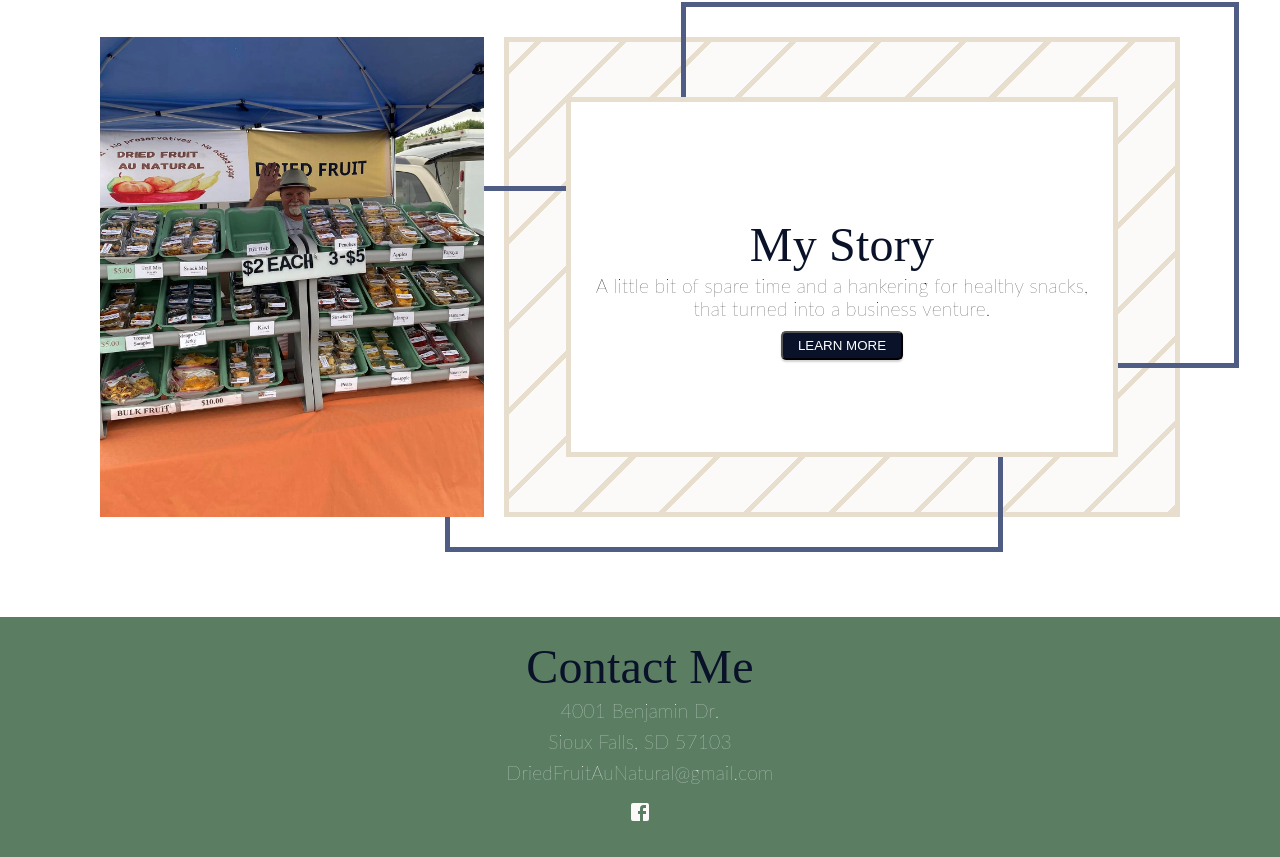
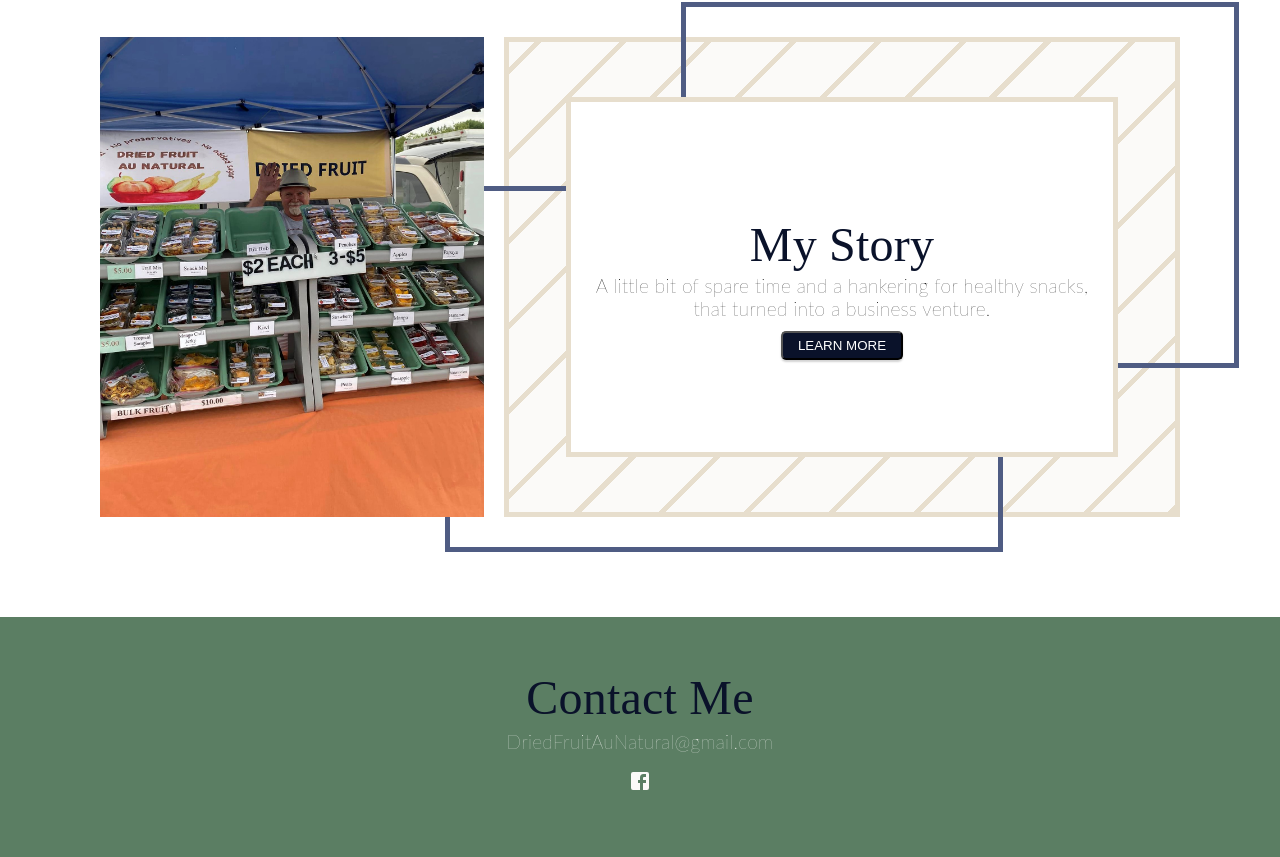
Before and after one commit to JaBrow04/DriedFruitAuNatural, a React (Create React App) app: page / in a window 1280 px wide. Shown: the part 2481-3338 px from the top of the page. Built offline with nearby package versions, Linux system fonts and the light colour scheme; the HTML template or start-up script is replaced by a standard one; a web font is replaced by a local one.

Commit message:
redirect

```diff
--- a/src/componets/Footer.jsx
+++ b/src/componets/Footer.jsx
@@ -9,8 +9,6 @@ const Footer =(
             <FooterContainer>
                 <FooterTextBox>
                     <h1>Contact Me</h1>
-                    <p>4001 Benjamin Dr.</p>
-                    <p>Sioux Falls, SD 57103</p>
                     <p>DriedFruitAuNatural@gmail.com</p>
                     <FooterSocialMediaContainer>
                         <IconButton
```
